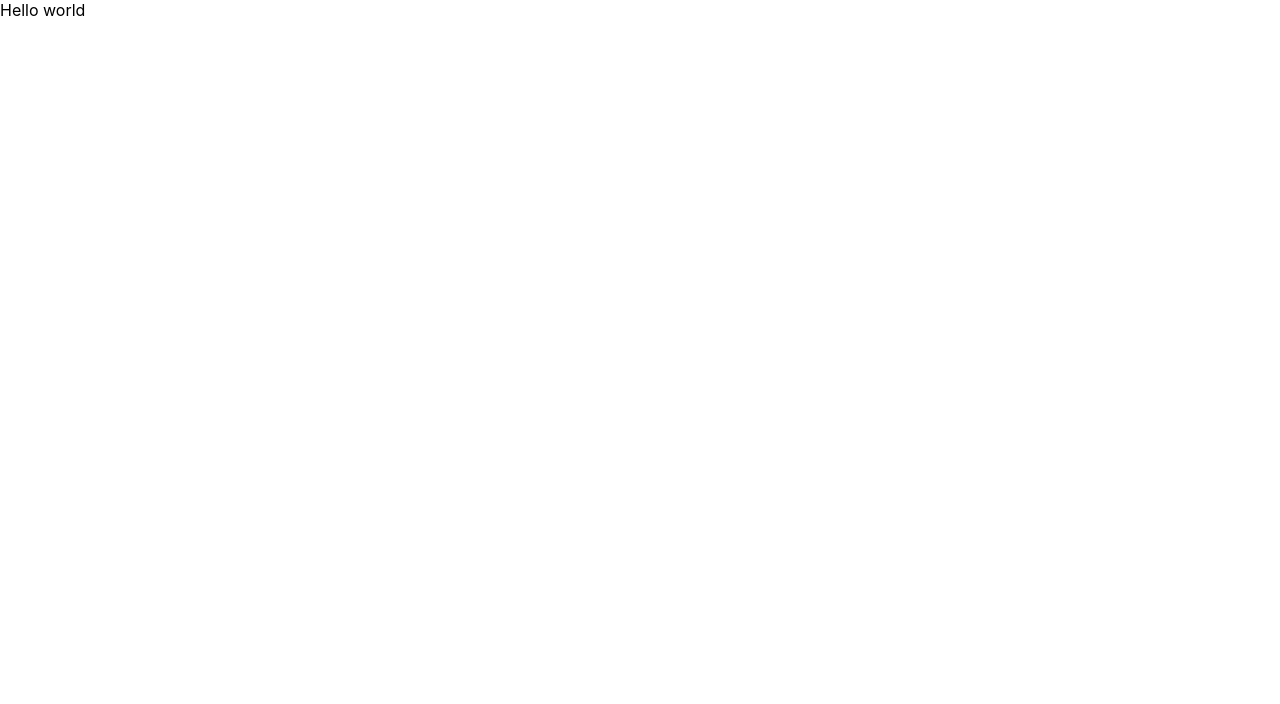
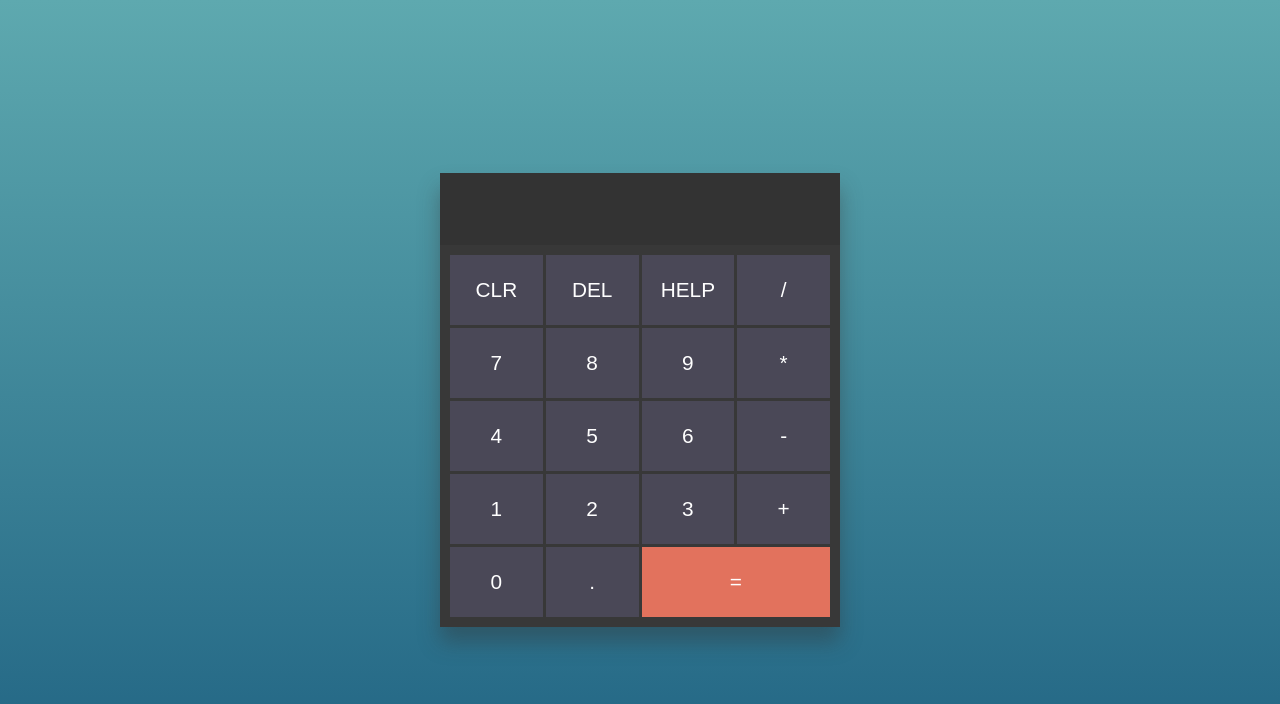
Before and after one commit to amilpa/react-projects, a React (Create React App) app: page / in a window 1280 px wide. Shown: the top 704 px of the page. Built offline with nearby package versions, Linux system fonts and the light colour scheme.

Commit message:
calculator testing

```diff
--- a/src/App.js
+++ b/src/App.js
@@ -1,12 +1,14 @@
 
 import './App.css'
+
+import CalculatorMain from './Components/Calculator/CalculatorMain';
 
 
 function App() {
 
 	return(
 		<div className='App'>
-			Hello world
+			<CalculatorMain/>
 	 	</div>
 	)
 }
```
